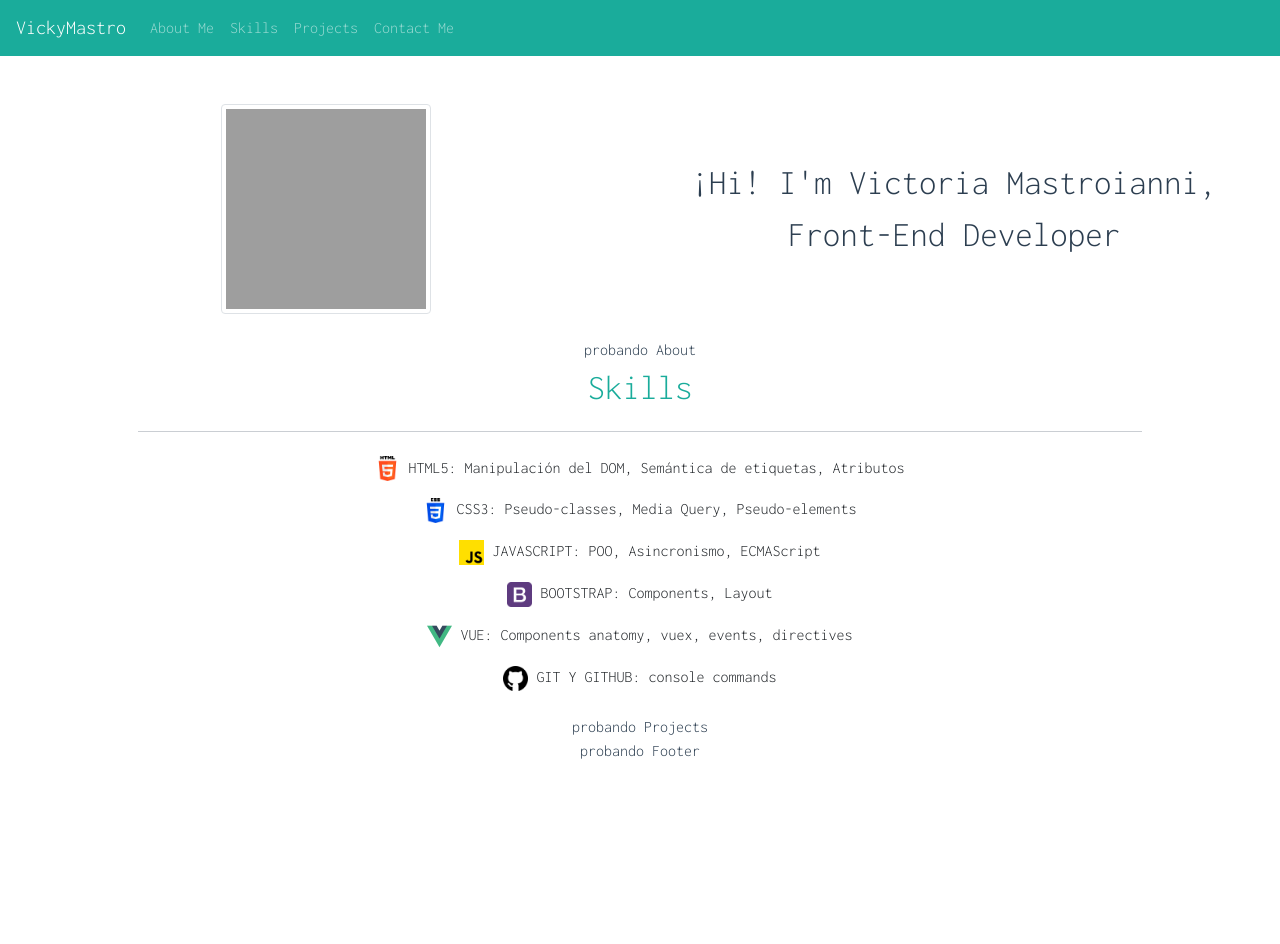
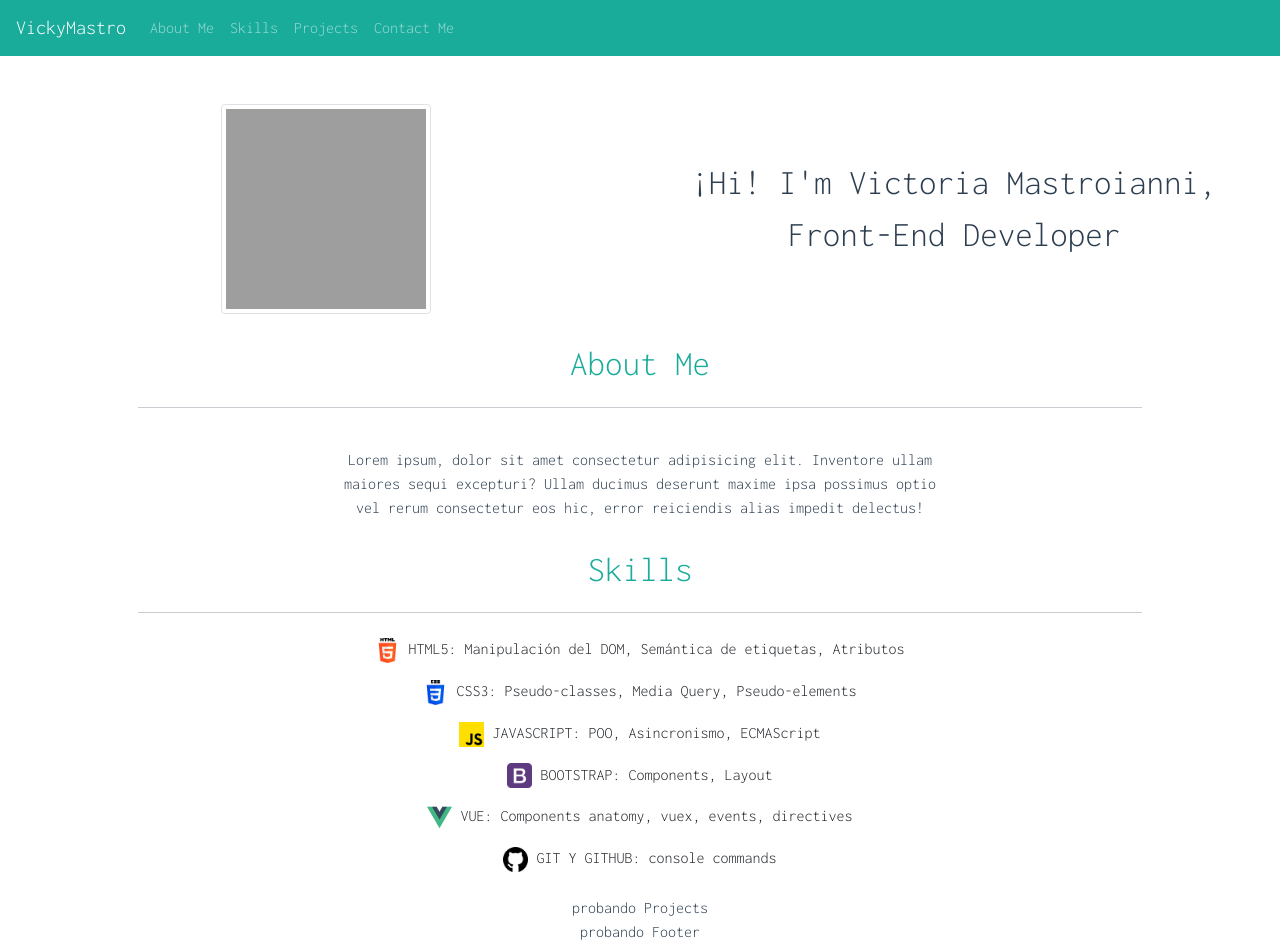
Before and after one commit to VickyMastro/Portfolio, a Vue app: page / in a window 1280 px wide. Before the commit the page ends 800 px from the top, so only its background shows below. Built offline with nearby package versions, Linux system fonts and the light colour scheme; grey boxes are pictures that could not be loaded.

Commit message:
add content in about me

```diff
--- a/src/components/About.vue
+++ b/src/components/About.vue
@@ -1,15 +1,35 @@
 <template>
   <div>
-    probando About
+    <b-container fluid>
+      <b-row class="title-about">
+        <b-col sm="12"> About Me </b-col>
+      </b-row>
+
+      <hr style="width: 80%; margin-left: 10%;"/>
+
+      <b-row align-h="center">
+        <b-col sm="6">
+          <div class="my-4">
+            Lorem ipsum, dolor sit amet consectetur adipisicing elit. Inventore
+            ullam maiores sequi excepturi? Ullam ducimus deserunt maxime ipsa
+            possimus optio vel rerum consectetur eos hic, error reiciendis alias
+            impedit delectus!
+          </div>
+        </b-col>
+      </b-row>
+    </b-container>
   </div>
 </template>
 
 <script>
 export default {
-    name: 'About',
-}
+  name: "About",
+};
 </script>
 
 <style scoped>
-
+.title-about {
+  font-size: 35px;
+  color: #1aac9b;
+}
 </style>
```
